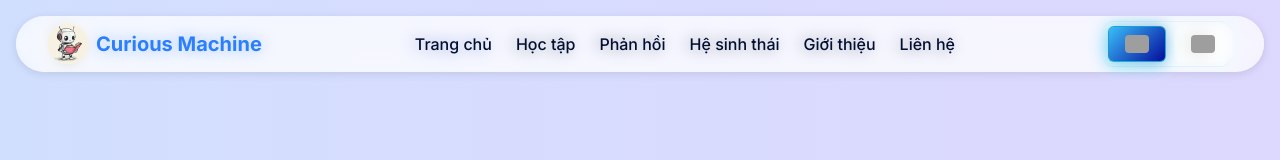
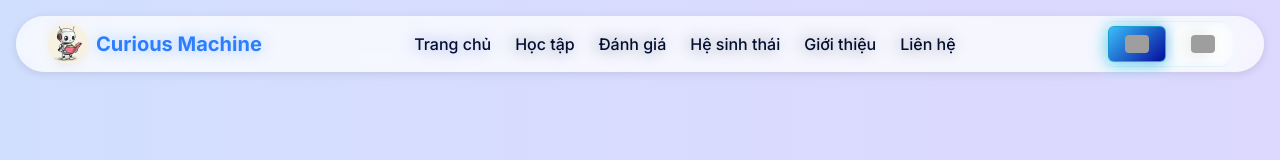
Before and after one commit to HuynhThanhQuan/landing_page, a Next.js app: page /education in a window 1280 px wide. Shown: the top 160 px of the page. Built offline with nearby package versions, Linux system fonts and the light colour scheme; grey boxes are pictures that could not be loaded.

Commit message:
update translation

```diff
--- a/src/translations/index.ts
+++ b/src/translations/index.ts
@@ -235,7 +235,7 @@ export const translations = {
     nav: {
       home: 'Trang chủ',
       learning: 'Học tập',
-      feedback: 'Phản hồi',
+      feedback: 'Đánh giá',
       ecosystem: 'Hệ sinh thái',
       about: 'Giới thiệu',
       contact: 'Liên hệ',
```
